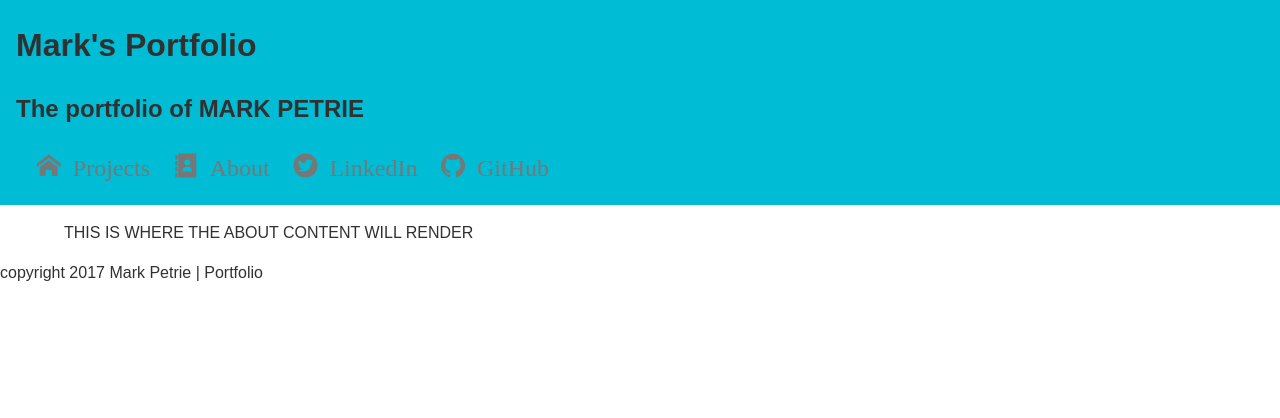
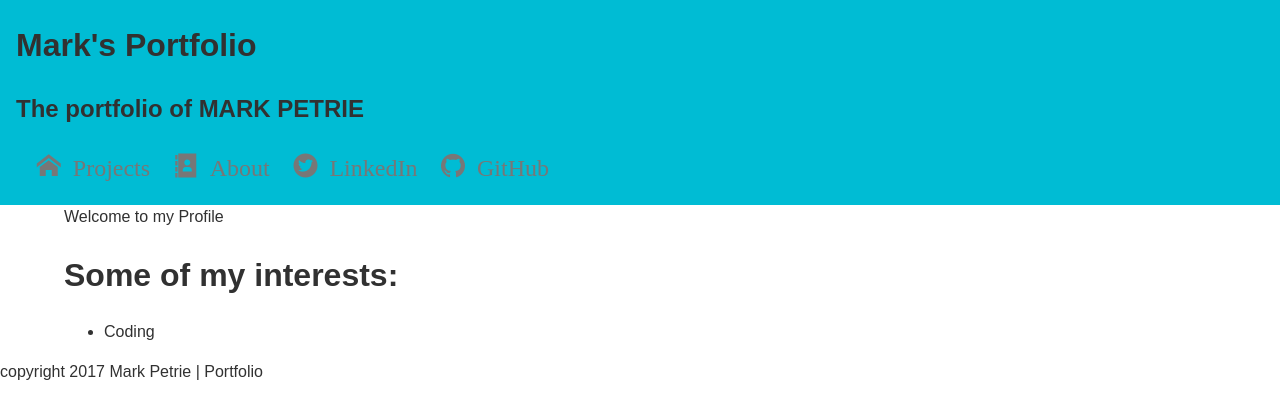
Before and after one commit to markpetrie/portfolio-labs, a website: page public/index.html in a window 1280 px wide. Drawn offline with Linux system fonts and the light colour scheme; files whose address does not match are found by name.

```diff
--- a/public/index.html
+++ b/public/index.html
@@ -63,7 +63,15 @@
         <section id="projects" class="tab-content">
         </section>
         <section id="about" class="tab-content">
-            <p>THIS IS WHERE THE ABOUT CONTENT WILL RENDER</p>
+            <header>
+                Welcome to my Profile
+            </header>
+            <section>
+                <h1>Some of my interests:</h1>
+                <ul>
+                    <li>Coding</li>
+                </ul>
+            </section>
         </section>
     </main>
     <footer>
@@ -73,6 +81,7 @@
     <script src="/vendor/scripts/jquery-3.2.1.js"></script>
     <script src="/vendor/scripts/page.js"></script>
     <script src="/scripts/models/project.js"></script>
+    <script src="/scripts/models/githubToken.js"></script>
     <script src="/scripts/views/projectView.js"></script>
     <script src="/scripts/views/aboutView.js"></script>
     <script src="/scripts/controllers/projectController.js"></script>
--- a/public/scripts/models/repo.js
+++ b/public/scripts/models/repo.js
@@ -19,7 +19,5 @@
 
     };
 
-  repos.with = attr => repos.all.filter(repo => repo[attr]);
-
     module.repos = repos;
 })(app);
```
Lines whose indentation alone changed are shown as unchanged.
